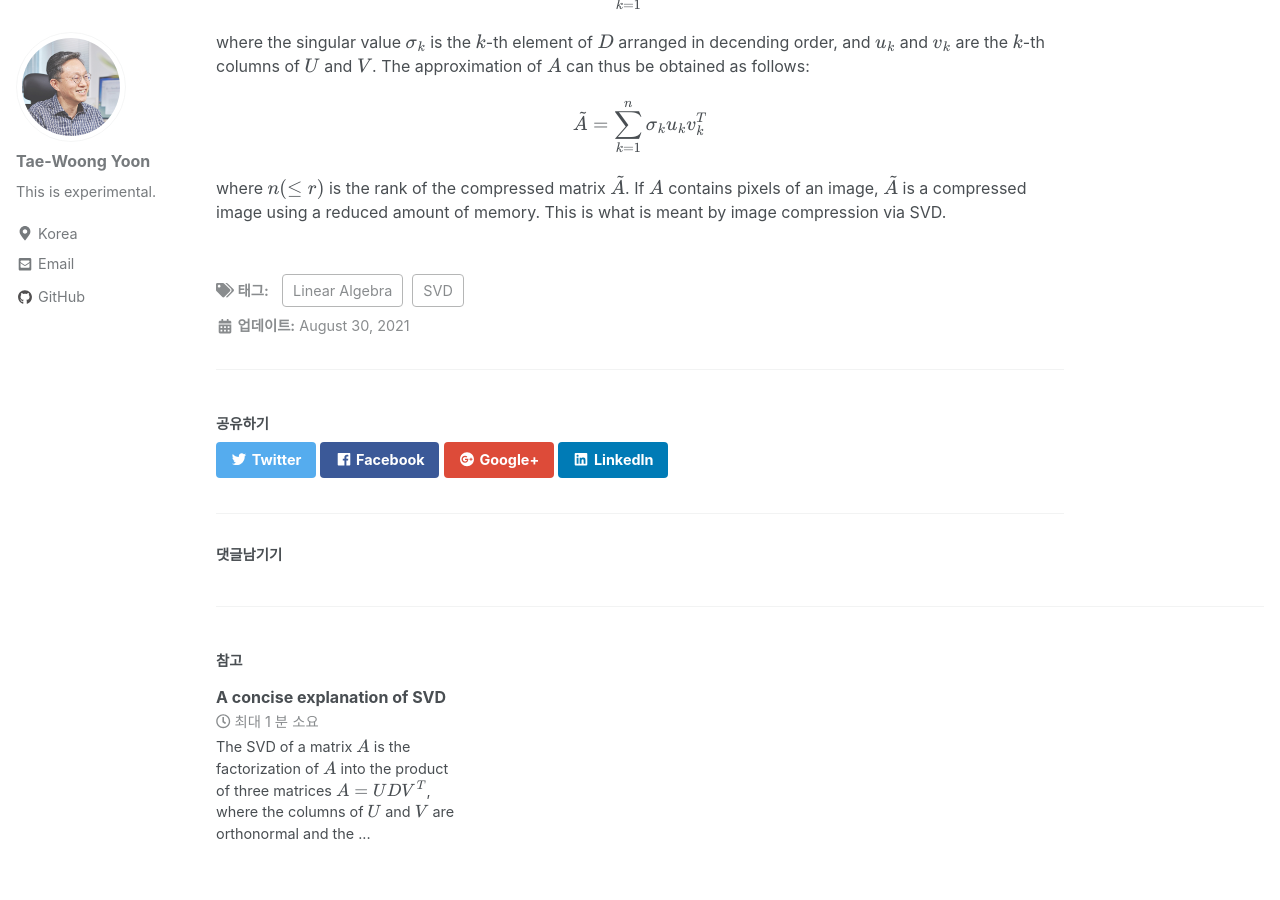
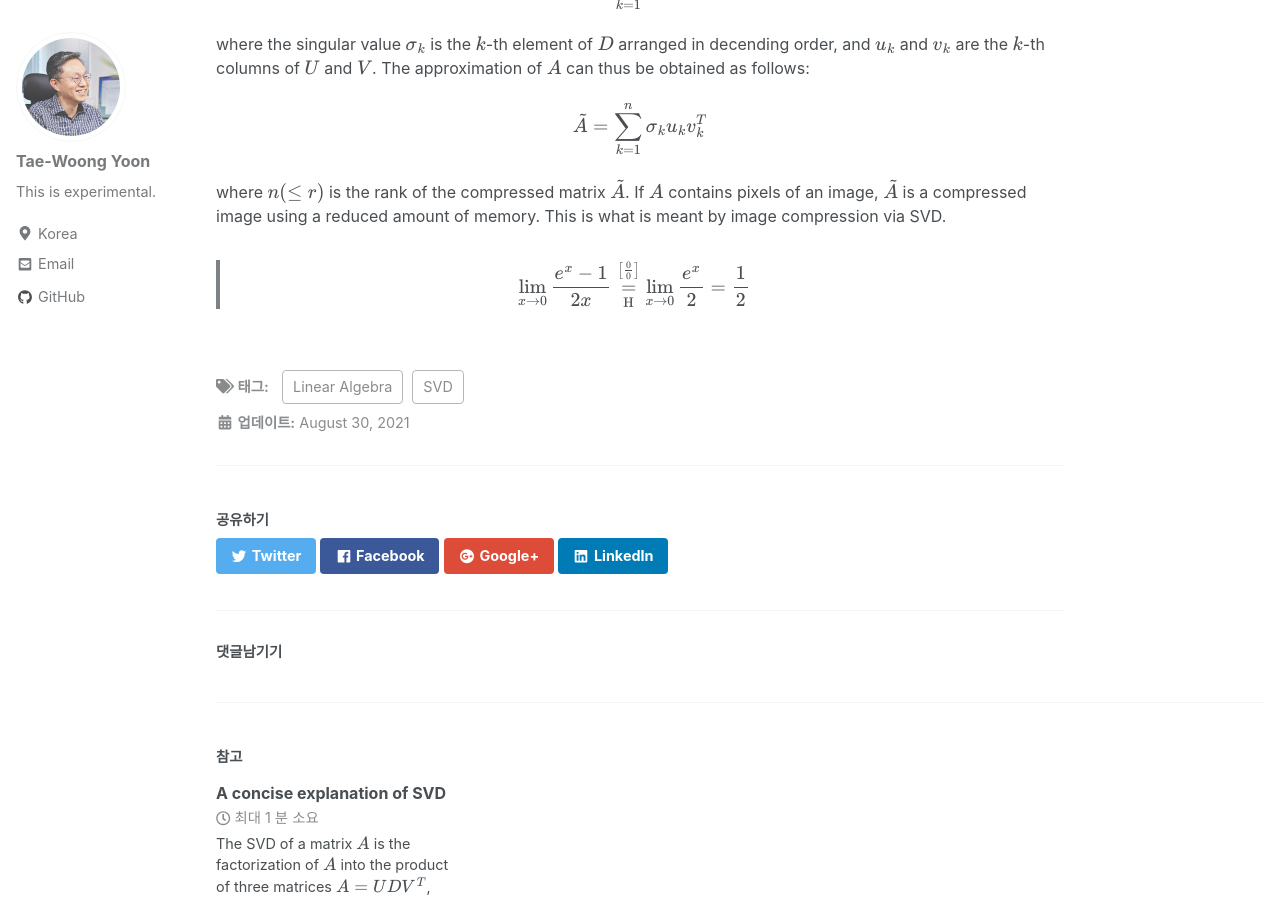
Before and after one commit to twy80/mkkim85.github.io, a Jekyll site: the page built from _posts/2021-08-30-svd.md, in a window 1280 px wide and 900 px high, scrolled down 354 px. Built offline with Jekyll 4.4.1, drawn with Linux system fonts in a browser that asks for light colours; nearby versions of some CDN libraries; formulas are drawn with MathJax 3; comment, search, counter and statistics services are not loaded.

Commit message:
Update 2021-08-30-svd.md

```diff
--- a/_posts/2021-08-30-svd.md
+++ b/_posts/2021-08-30-svd.md
@@ -26,3 +26,10 @@
 where $n (\le r)$ is the rank of the compressed matrix $\tilde{A}$. If $A$ contains pixels of an image,
 $\tilde{A}$ is a compressed image using a reduced amount of memory. This is what is meant by image
 compression via SVD.
+
+>
+$$
+\lim_{x\to 0}{\frac{e^x-1}{2x}}
+\overset{\left[\frac{0}{0}\right]}{\underset{\mathrm{H}}{=}}
+\lim_{x\to 0}{\frac{e^x}{2}}={\frac{1}{2}}
+$$
```
